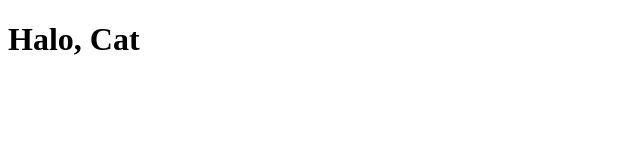
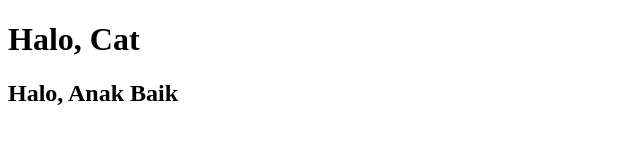
Before and after one commit to crybabyhero/boleh, a plain HTML site: page index.html in a window 1280 px wide. Shown: the whole page, without its empty margins (0-640 px from the left). Drawn offline with Linux system fonts and the light colour scheme.

Commit message:
update baru bro

```diff
--- a/index.html
+++ b/index.html
@@ -7,5 +7,6 @@
 </head>
 <body>
     <h1>Halo, Cat</h1>
+    <h2>Halo, Anak Baik</h2>
 </body>
 </html>
```
